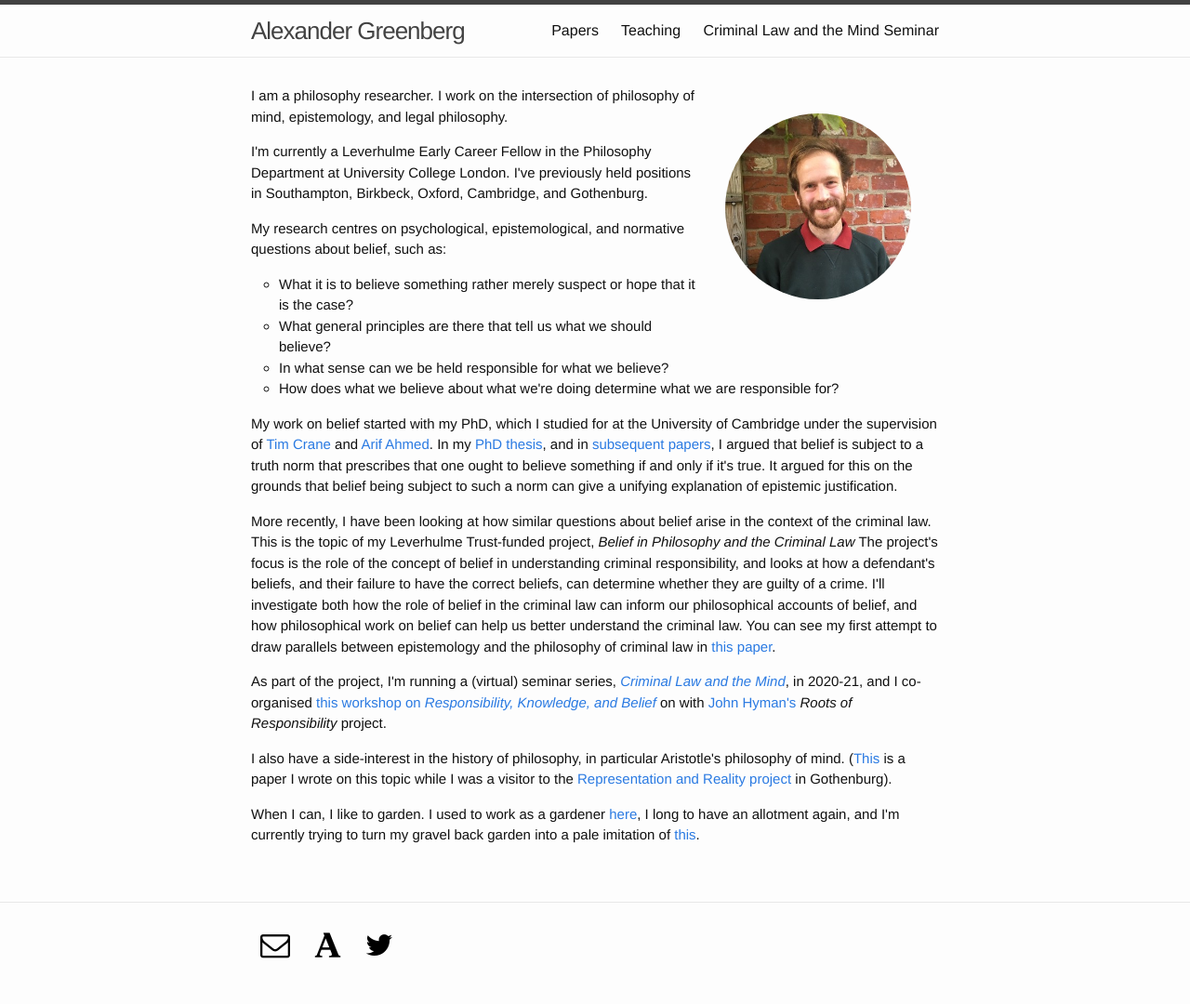
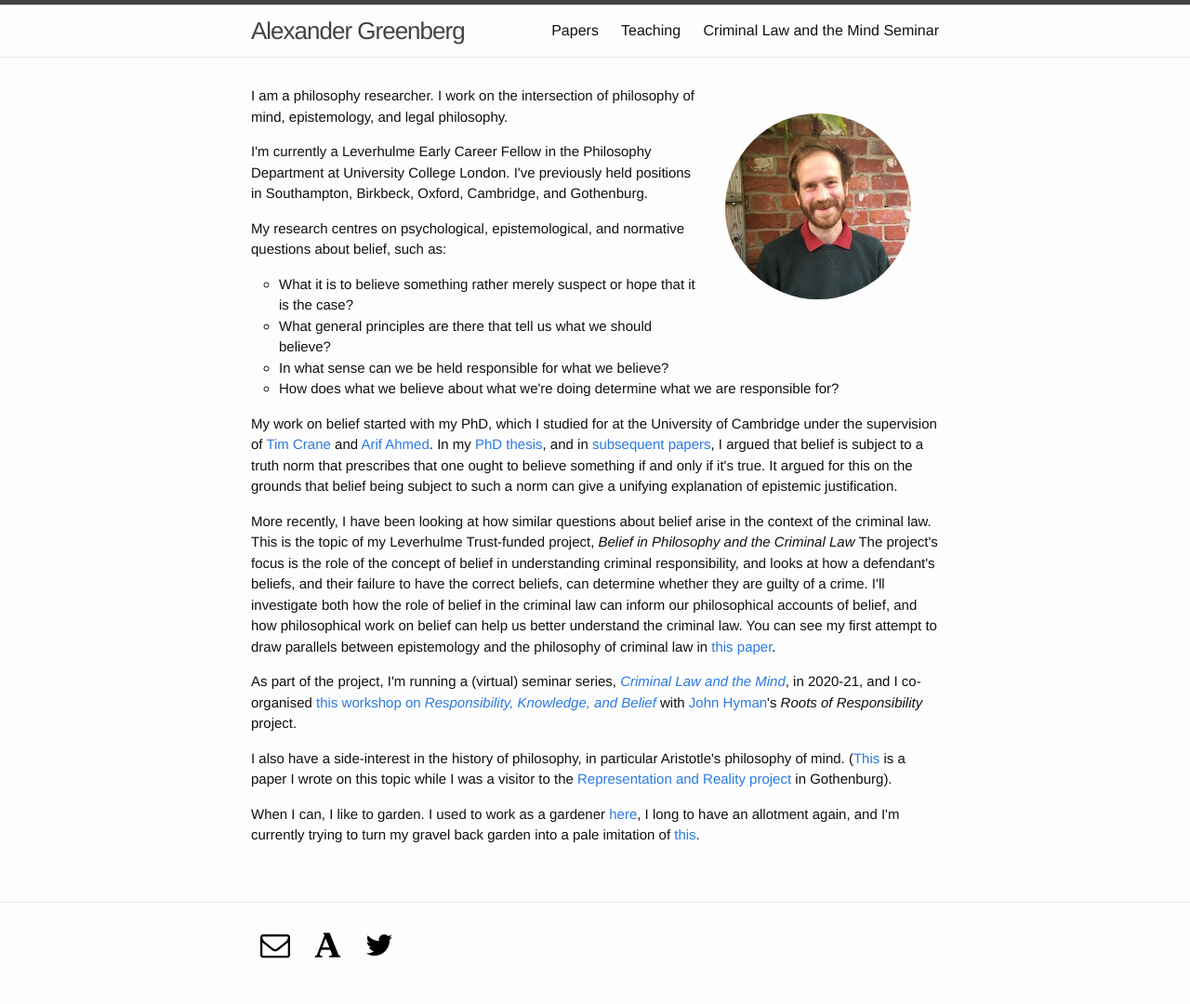
Before and after one commit to alexandergreenberg/alexandergreenberg.github.io, a Jekyll site: the page built from index.html, in a window 1280 px wide. Shown: the whole page at 93% size. Built offline with Jekyll 4.4.1, drawn with Linux system fonts in a browser that asks for light colours; some web fonts are replaced.

Commit message:
Update index.html

```diff
--- a/index.html
+++ b/index.html
@@ -19,7 +19,7 @@ layout: default
       </ul>
     <p class="paragraph">My work on belief started with my PhD, which I studied for at the University of Cambridge under the supervision of <a href="http://www.timcrane.com" target="_blank">Tim Crane</a> and <a href="http://www.phil.cam.ac.uk/people/teaching-research-pages/ahmed/ahmed-page" target="_blank">Arif Ahmed</a>. In my <a href="/phd-thesis/">PhD thesis</a>, and in <a href="/papers/">subsequent papers</a>, I argued that belief is subject to a truth norm that prescribes that one ought to believe something if and only if it's true. It argued for this on the grounds that belief being subject to such a norm can give a unifying explanation of epistemic justification.</p>
     <p class="paragraph">More recently, I have been looking at how similar questions about belief arise in the context of the criminal law. This is the topic of my Leverhulme Trust-funded project, <em>Belief in Philosophy and the Criminal Law</em> The project's focus is the role of the concept of belief in understanding criminal responsibility, and looks at how a defendant's beliefs, and their failure to have the correct beliefs, can determine whether they are guilty of a crime. I'll investigate both how the role of belief in the criminal law can inform our philosophical accounts of belief, and how philosophical work on belief can help us better understand the criminal law. You can see my first attempt to draw parallels between epistemology and the philosophy of criminal law in <a href="/papers/#negligence">this paper</a>.</p>
-    <p class="paragraph">As part of the project, I'm running a (virtual) seminar series, <em><a href="/seminar/">Criminal Law and the Mind</a></em>, in 2020-21, and I co-organised <a href="https://rootsofresponsibility.co.uk/2020/01/14/report-leverhulme-erc-workshop-on-responsibility-knowledge-and-belief/">this workshop on <em>Responsibility, Knowledge, and Belief</em></a> on with <a href="https://www.ucl.ac.uk/philosophy/people/professor-john-hyman">John Hyman's</a> <em>Roots of Responsibility</em> project.
+    <p class="paragraph">As part of the project, I'm running a (virtual) seminar series, <em><a href="/seminar/">Criminal Law and the Mind</a></em>, in 2020-21, and I co-organised <a href="https://rootsofresponsibility.co.uk/2020/01/14/report-leverhulme-erc-workshop-on-responsibility-knowledge-and-belief/">this workshop on <em>Responsibility, Knowledge, and Belief</em></a> with <a href="https://www.ucl.ac.uk/philosophy/people/professor-john-hyman">John Hyman</a>'s <em>Roots of Responsibility</em> project.
     <p class="paragraph">I also have a side-interest in the history of philosophy, in particular Aristotle's philosophy of mind. (<a href="/papers/#aristotle">This</a> is a paper I wrote on this topic while I was a visitor to the <a href="https://representationandreality.gu.se" target="_blank">Representation and Reality project</a> in Gothenburg).</p>
     <p class="paragraph">When I can, I like to garden. I used to work as a gardener <a href="http://www.kings.cam.ac.uk/archive-centre/history-of-kings#toc-1" target="_blank">here</a>, I long to have an allotment again, and I'm currently trying to turn my gravel back garden into a pale imitation of <a href="https://www.gardenvisit.com/gardens/derek_jarman_garden_prospect_cottage_dungeness" target="_blank">this</a>.
   </div>
```
